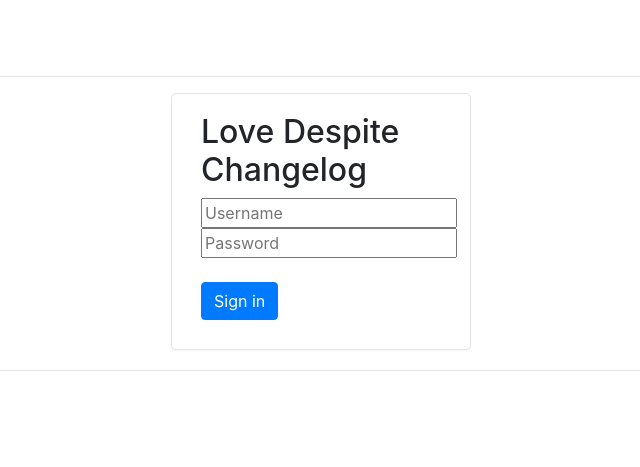
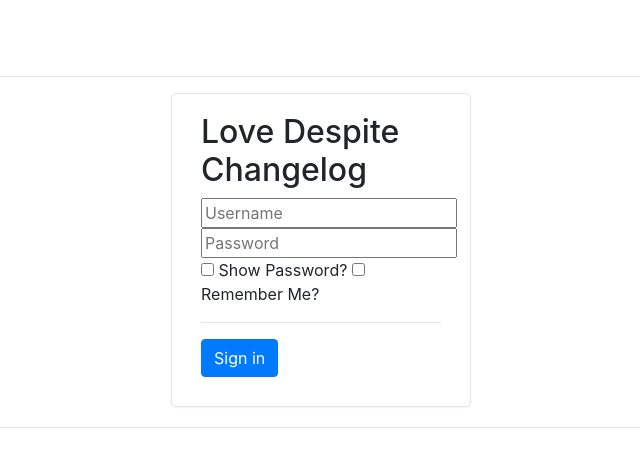
Before and after one commit to smartooth/admin-panel, a PHP site: page /login/index.php in a window 1280 px wide. Shown: the top 467 px of the page, without its empty margins (319-959 px from the left). Run offline with PHP 8.4, Linux system fonts and the light colour scheme; a stand-in replaces the project's code that opens the database connection; some libraries are stand-ins or nearby versions.

Commit message:
added checkbox to show password

```diff
--- a/admin/login/index.php
+++ b/admin/login/index.php
@@ -77,12 +77,23 @@ EXTRA;
                 </div>
                 <div class="input-prepend">
                     <span class="add-on"><i class="icon-key"></i></span>
-                    <input type="password" class="input-block-level" placeholder="Password" name="password">
+                    <input id="pass-toggle" type="password" class="input-block-level" placeholder="Password" name="password">
                 </div>
-                <br>
+                <input id="pass-check" type="checkbox"> Show Password?
+                <input type="checkbox" name="remember"> Remember Me?
+                <hr>
                 <button class="btn btn-large btn-primary" type="submit">Sign in</button>
             </form>
         </div>
         <hr>
     </body>
+    <script>
+        $("#pass-check").change(function() {
+            if ($("#pass-check").is(":checked")) {
+                $("#pass-toggle").get(0).type = "text"; // show password
+            } else {
+                $("#pass-toggle").get(0).type = "password"; // hide it
+            }
+        });
+    </script>
 </html>
```
